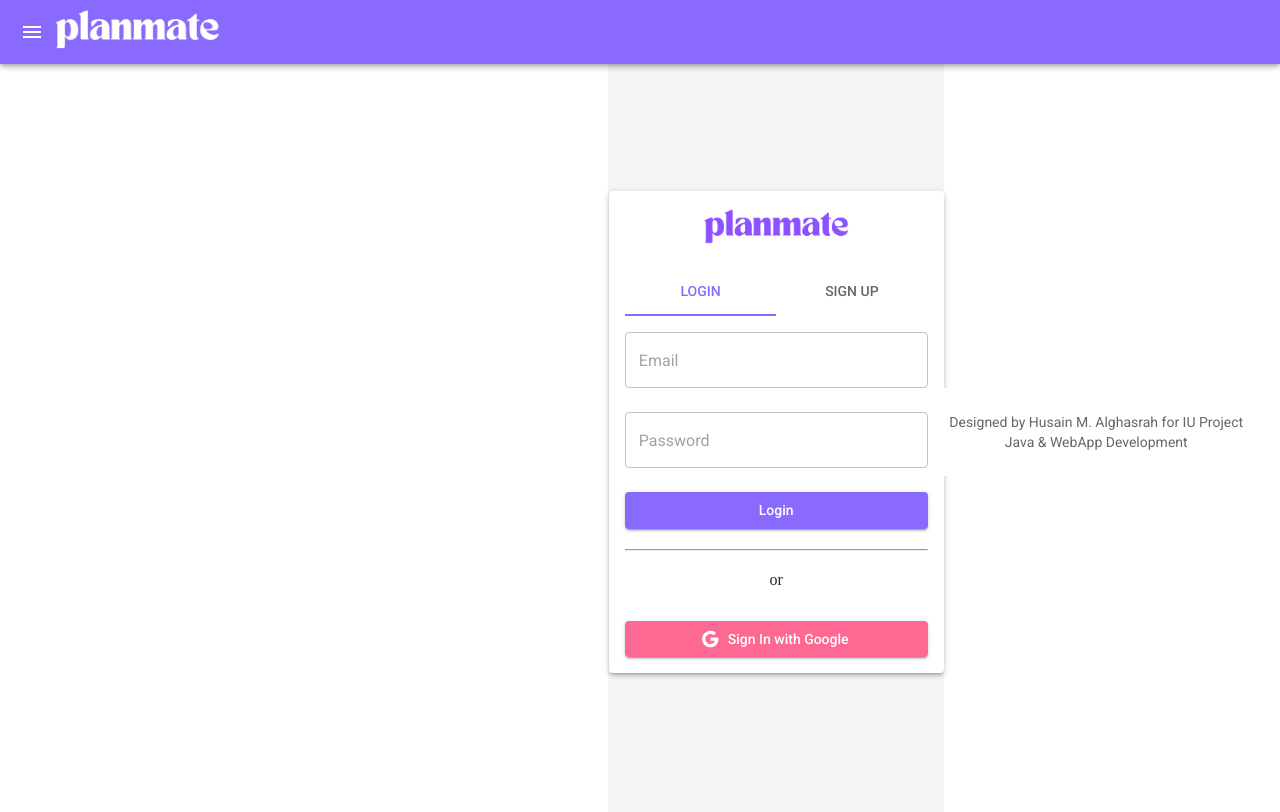
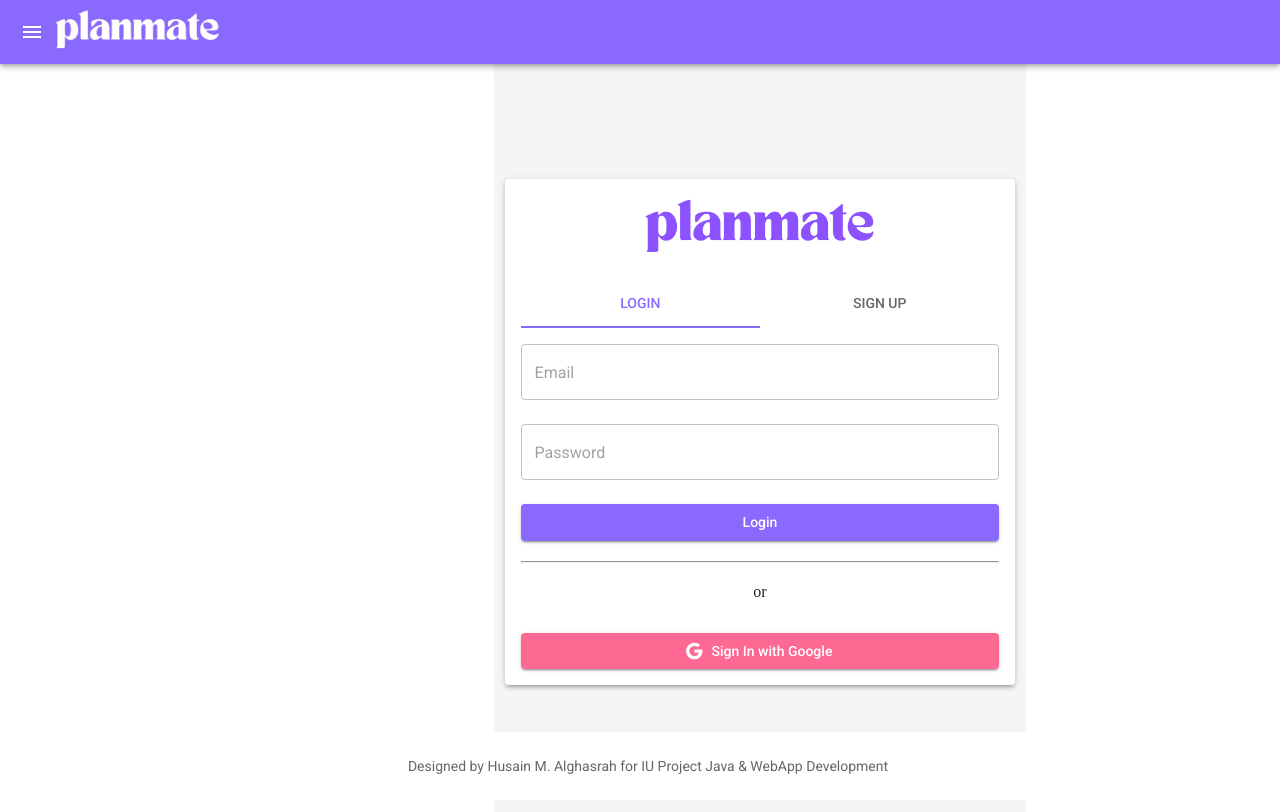
Before and after one commit to halghasra/PlanMate, a React (Create React App) app: page /login in a window 1280 px wide. Shown: the top 812 px of the page. Built offline with nearby package versions, Linux system fonts and the light colour scheme; no server answers.

Commit message:
fixed the components strucutre using a CSS grid layout

```diff
--- a/src/App.js
+++ b/src/App.js
@@ -80,6 +80,8 @@ class App extends Component {
       <Router>
         <ThemeProvider theme={theme}>
           <Layout>
+            <Toolbar>
+            <div>
             <Routes>
               <Route
                 path="/"
@@ -122,7 +124,8 @@ class App extends Component {
                 }
               />
             </Routes>
-            <Footer />
+            </div>
+            </Toolbar>
           </Layout>
         </ThemeProvider>
       </Router>
--- a/src/components/Footer.js
+++ b/src/components/Footer.js
@@ -3,7 +3,7 @@ import { Box, Typography } from '@mui/material';
 
 const Footer = () => {
     return (
-        <Box py={3} textAlign="center" color="text.secondary" bgcolor="background.paper">
+        <Box py={3} textAlign="center" color="text.secondary" bgcolor="background.paper" sx={{ position: 'fixed', bottom: 0, width: '100%' }}>
             <Typography variant="body2">Designed by Husain M. Alghasrah for IU Project Java & WebApp Development</Typography>
         </Box>
     );
--- a/src/components/Hamburgermenu.js
+++ b/src/components/Hamburgermenu.js
@@ -1,9 +1,16 @@
-import React from 'react';
-import { Drawer, List, ListItem, ListItemIcon, ListItemText, IconButton } from '@mui/material';
-import { Menu, Home, Logout, AccountBox } from '@mui/icons-material';
-import { auth, signOut } from '../firebase';
+import React from "react";
+import {
+  Drawer,
+  List,
+  ListItem,
+  ListItemIcon,
+  ListItemText,
+  IconButton,
+} from "@mui/material";
+import { Menu, Home, Logout, AccountBox } from "@mui/icons-material";
+import { auth, signOut } from "../firebase";
 import { useNavigate } from "react-router-dom";
-import { useTheme } from '@mui/material/styles';
+import { useTheme } from "@mui/material/styles";
 
 const HamburgerMenu = ({ isOpen, onOpen, onClose }) => {
   const history = useNavigate();
@@ -13,10 +20,11 @@ const HamburgerMenu = ({ isOpen, onOpen, onClose }) => {
     signOut(auth)
       .then(() => {
         history("/login");
-            }).catch((error) => {
+      })
+      .catch((error) => {
         console.error(error);
       });
-    }
+  };
 
   return (
     <Drawer
@@ -26,6 +34,7 @@ const HamburgerMenu = ({ isOpen, onOpen, onClose }) => {
       sx={{
         width: 240,
         flexShrink: 0,
+        gridRow: '1 / 4', // this will make the HamburgerMenu take up all the rows
         '& .MuiDrawer-paper': {
           width: 240,
           backgroundColor: theme.palette.secondary.main,
@@ -38,11 +47,11 @@ const HamburgerMenu = ({ isOpen, onOpen, onClose }) => {
         <Menu />
       </IconButton>
       <List>
-        <ListItem button key="Home" onClick={() => history("/")}>
+        <ListItem button key="Home" onClick={() => {history("/"); onClose();}}>
             <ListItemIcon><Home /></ListItemIcon>
             <ListItemText primary="Home" />
         </ListItem>
-        <ListItem button key="Profile" onClick={() => history("/profile")}>
+        <ListItem button key="Profile" onClick={() => {history("/profile"); onClose();}}>
             <ListItemIcon><AccountBox /></ListItemIcon>
             <ListItemText primary="Profile" />
         </ListItem>
--- a/src/components/Layout.js
+++ b/src/components/Layout.js
@@ -2,6 +2,7 @@ import React, { useState } from 'react';
 import { Box } from '@mui/material';
 import Header from './Header';
 import HamburgerMenu from './Hamburgermenu';
+import Footer from './Footer';
 
 const Layout = ({ children }) => {
     const [isOpen, setIsOpen] = useState(false);
@@ -15,12 +16,13 @@ const Layout = ({ children }) => {
     }
 
     return (
-        <Box sx={{ display: 'flex', flexDirection: 'column' }}>
+        <Box sx={{ display: 'grid', gridTemplateColumns: '240px auto', gridTemplateRows: 'auto 1fr auto' }}>
+            <Header onOpen={handleDrawerOpen} />
             <HamburgerMenu isOpen={isOpen} onOpen={handleDrawerOpen} onClose={handleDrawerClose} />
-            <Header onOpen={handleDrawerOpen} />
-            <Box component="main" sx={{ flexGrow: 1, p: 3, minHeight: 'calc(100vh - 128px)', marginLeft: isOpen ? 240: 72, display: 'flex', justifyContent: 'center', alignItems: 'center'}}>
+            <Box component="main" sx={{ gridColumn: '2 / 3', display: 'flex', justifyContent: 'center', alignItems: 'center', p: 3}}>
                 {children}
             </Box>
+            <Footer />
         </Box>
     );
 };
```
Lines whose indentation alone changed are shown as unchanged.
